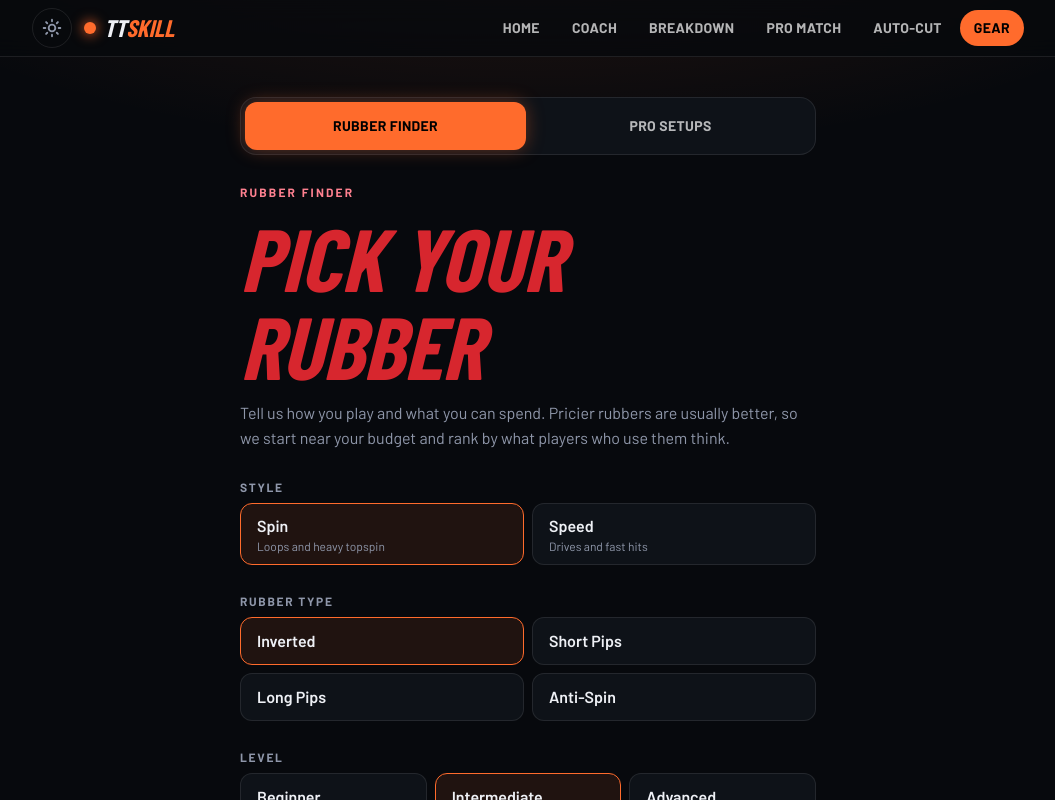
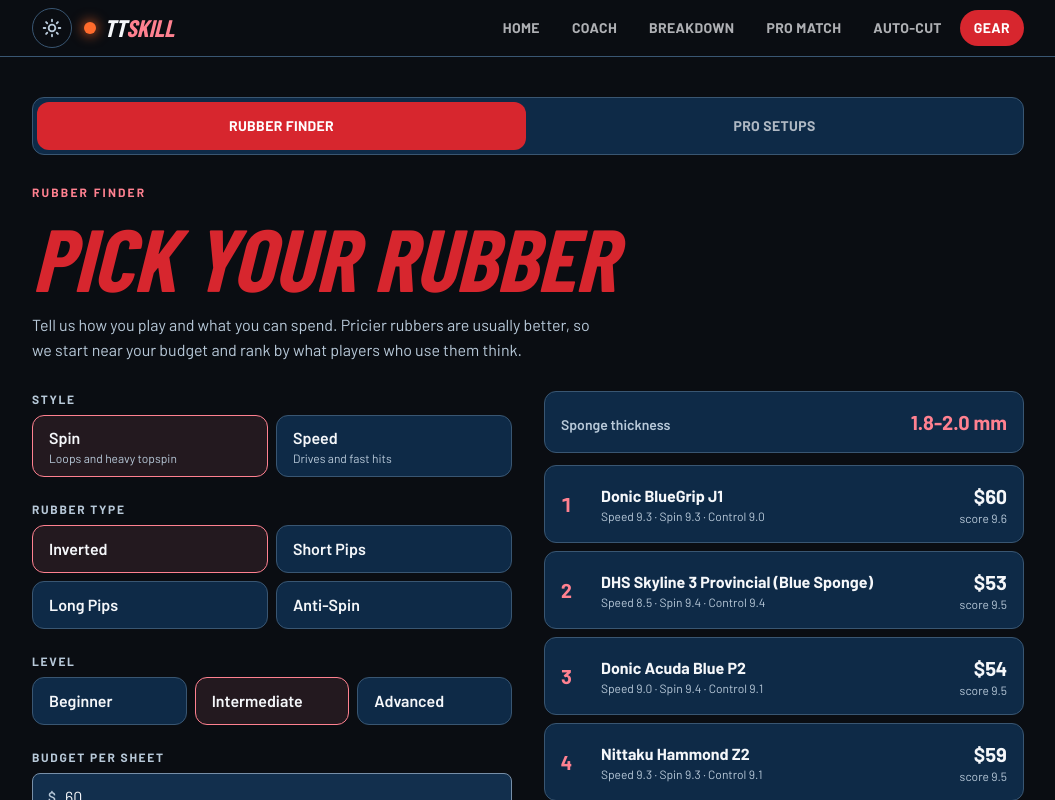
Before and after one commit to iambmd/TTSkill, a Next.js app in the folder frontend/: page /rubbers in a window 1280 px wide. Shown: the top 800 px of the page, without its empty margins (112-1167 px from the left). Built offline with nearby package versions, Linux system fonts and the light colour scheme; no server answers; a web font is replaced by a local one.

Commit message:
Restyle Gear to match Coach

```diff
--- a/frontend/app/gear-tabs.tsx
+++ b/frontend/app/gear-tabs.tsx
@@ -5,13 +5,13 @@ export function GearTabs({ active }: { active: "rubbers" | "pros" }) {
   const tab = (href: string, label: string, on: boolean) => (
     <Link
       href={href} aria-current={on ? "page" : undefined}
-      className={`flex h-12 flex-1 items-center justify-center rounded-xl text-sm font-bold uppercase tracking-wide transition ${on ? "bg-accent text-black shadow-[0_0_18px_rgb(255_107_44/0.35)]" : "text-white/70 hover:text-white"}`}
+      className={`flex h-12 flex-1 items-center justify-center rounded-xl text-sm font-bold uppercase tracking-wide transition ${on ? "action-fill" : "text-white/70 hover:text-white"}`}
     >
       {label}
     </Link>
   );
   return (
-    <nav className="flex gap-1 rounded-2xl border border-line bg-panel p-1">
+    <nav className="gear-tabs surface-card flex gap-1 p-1">
       {tab("/rubbers", "Rubber finder", active === "rubbers")}
       {tab("/pros", "Pro setups", active === "pros")}
     </nav>
--- a/frontend/app/pros/page.tsx
+++ b/frontend/app/pros/page.tsx
@@ -4,7 +4,7 @@ import { useState } from "react";
 import data from "@/lib/pros.json";
 import productData from "@/lib/product-images.json";
 import { GearTabs } from "../gear-tabs";
-import { PageIntro, inputClass, labelClass } from "../ui";
+import { PageIntro, inputClass, labelClass, strokeFamily } from "../ui";
 import { ProPhoto, SetupStrip, type ProductImage } from "./pro-photo";
 
 type Pro = {
@@ -26,11 +26,11 @@ const norm = (s: string) => s.normalize("NFD").replace(/[̀-ͯ]/g, "").toLowerCa
 
 function ProCard({ p }: { p: Pro }) {
   return (
-    <article className="space-y-4 rounded-3xl border border-line bg-panel p-5">
+    <article className="surface-card min-w-0 space-y-4 p-5">
       <header className="flex items-start gap-4">
         <ProPhoto name={p.name} wiki={p.wiki} />
         <div className="min-w-0 flex-1">
-          <h2 className="headline text-3xl">{p.name}</h2>
+          <h2 className="section-title text-2xl">{p.name}</h2>
           <p className="text-sm text-muted">{p.country} · {p.grip}</p>
           {p.uncertain && (
             <span className="mt-2 inline-block rounded-full border border-accent/50 px-2.5 py-1 text-[0.65rem] font-bold uppercase tracking-wide text-accent">
@@ -43,8 +43,10 @@ function ProCard({ p }: { p: Pro }) {
       <dl className="grid gap-2 text-sm">
         {([["Blade", p.blade], ["Forehand", p.fh], ["Backhand", p.bh]] as const).map(([k, v]) => (
           <div key={k} className="flex gap-3 rounded-xl bg-white/[0.03] px-3 py-2.5">
-            <dt className="w-20 shrink-0 text-xs font-bold uppercase tracking-wide text-muted">{k}</dt>
-            <dd className="font-semibold">{v}</dd>
+            <dt className="w-20 shrink-0 text-xs font-bold uppercase tracking-wide text-muted">
+              <span className={k === "Blade" ? undefined : "stroke-label"} data-stroke={strokeFamily(k)}>{k}</span>
+            </dt>
+            <dd className="min-w-0 break-words font-semibold">{v}</dd>
           </div>
         ))}
       </dl>
@@ -70,14 +72,14 @@ export default function ProsPage() {
   const hits = query ? PROS.filter((p) => norm(p.name).includes(query)) : PROS;
 
   return (
-    <div className="mx-auto max-w-xl space-y-7">
+    <div className="training-page space-y-7">
       <GearTabs active="pros" />
       <PageIntro
         eyebrow="Pro setups"
         title="What the pros use"
         body="Blade and rubbers for 20 of the best. Search for your favourite player."
       />
-      <div>
+      <div className="max-w-lg">
         <label htmlFor="pro-search" className={labelClass}>Player</label>
         <input
           id="pro-search" type="search" value={q} onChange={(e) => setQ(e.target.value)}
@@ -87,11 +89,11 @@ export default function ProsPage() {
       <section aria-live="polite" className="space-y-4">
         {hits.length === 0 ? (
           <div className="rounded-3xl border border-dashed border-line p-8 text-center">
-            <p className="headline text-3xl">Not here yet</p>
+            <p className="section-title text-2xl">Not here yet</p>
             <p className="mt-2 text-sm text-muted">We have 20 players so far. More are coming.</p>
           </div>
         ) : (
-          hits.map((p) => <ProCard key={p.name} p={p} />)
+          <div className="grid gap-4 md:grid-cols-2">{hits.map((p) => <ProCard key={p.name} p={p} />)}</div>
         )}
       </section>
     </div>
--- a/frontend/app/pros/pro-photo.tsx
+++ b/frontend/app/pros/pro-photo.tsx
@@ -40,7 +40,7 @@ export function ProPhoto({ name, wiki }: { name: string; wiki: string[] }) {
         {photo
           // eslint-disable-next-line @next/next/no-img-element -- remote Commons thumbnail, no need for next/image here
           ? <img src={photo.src} alt={name} className="size-full object-cover object-top" loading="lazy" />
-          : <span className="headline text-3xl text-white/40">{initials(name)}</span>}
+          : <span className="text-3xl font-bold text-muted">{initials(name)}</span>}
       </div>
       {photo && (
         <figcaption className="mt-1 text-[0.6rem] text-muted">
@@ -60,18 +60,18 @@ function Drawn({ part, name }: { part: "blade" | "fh" | "bh"; name: string }) {
   if (part === "blade") {
     return (
       <svg viewBox="0 0 60 80" className="h-20" aria-hidden>
-        <ellipse cx="30" cy="30" rx="26" ry="28" fill="#c9965b" />
-        <ellipse cx="30" cy="30" rx="20" ry="22" fill="none" stroke="#a87943" strokeWidth="1.5" />
-        <rect x="24" y="54" width="12" height="24" rx="4" fill="#8a5a2b" />
+        <ellipse cx="30" cy="30" rx="26" ry="28" fill="var(--training-backhand-line)" />
+        <ellipse cx="30" cy="30" rx="20" ry="22" fill="none" stroke="var(--training-backhand)" strokeWidth="1.5" />
+        <rect x="24" y="54" width="12" height="24" rx="4" fill="var(--training-control-line)" />
       </svg>
     );
   }
   const kind = kindOf(name);
   return (
     <svg viewBox="0 0 60 80" className="h-20" aria-hidden>
-      <ellipse cx="30" cy="30" rx="26" ry="28" fill={part === "fh" ? "#d6322f" : "#16181d"} stroke="rgb(255 255 255 / .25)" strokeWidth="1.5" />
+      <ellipse cx="30" cy="30" rx="26" ry="28" fill={part === "fh" ? "var(--training-forehand)" : "var(--training-backhand)"} stroke="var(--training-backhand-line)" strokeWidth="1.5" />
       {kind === "pips" && Array.from({ length: 30 }, (_, i) => (
-        <circle key={i} cx={10 + (i % 6) * 8} cy={10 + Math.floor(i / 6) * 9} r="1.6" fill="rgb(255 255 255 / .35)" />
+        <circle key={i} cx={10 + (i % 6) * 8} cy={10 + Math.floor(i / 6) * 9} r="1.6" fill="var(--training-backhand-line)" />
       ))}
     </svg>
   );
@@ -82,7 +82,7 @@ function Item({ part, label, name, img }: { part: "blade" | "fh" | "bh"; label:
   const photo = img && !failed;
   return (
     <figure className="flex min-w-0 flex-1 flex-col items-center gap-1.5">
-      <div className="grid h-24 w-full place-items-center overflow-hidden rounded-xl bg-neutral-50 p-1">
+      <div className="grid h-24 w-full place-items-center overflow-hidden rounded-xl bg-[var(--training-on-action)] p-1">
         {photo
           // eslint-disable-next-line @next/next/no-img-element -- hotlinked retailer image
           ? <img src={img.src} alt={name} loading="lazy" referrerPolicy="no-referrer" onError={() => setFailed(true)} className="max-h-full max-w-full object-contain" />
--- a/frontend/app/rubbers/page.tsx
+++ b/frontend/app/rubbers/page.tsx
@@ -49,13 +49,15 @@ export default function RubbersPage() {
   }, [style, type, level, budget]);
 
   return (
-    <div className="mx-auto max-w-xl space-y-7">
+    <div className="training-page space-y-7">
       <GearTabs active="rubbers" />
       <PageIntro
         eyebrow="Rubber finder"
         title="Pick your rubber"
         body="Tell us how you play and what you can spend. Pricier rubbers are usually better, so we start near your budget and rank by what players who use them think."
       />
+      <div className="grid gap-6 md:grid-cols-2 md:items-start md:gap-8">
+        <div className="min-w-0 space-y-6">
           <fieldset>
             <legend className={labelClass}>Style</legend>
             <RadioTiles name="style" options={STYLE_OPTIONS} value={style} onChange={setStyle} className="grid-cols-2" />
@@ -80,31 +82,31 @@ export default function RubbersPage() {
             </div>
             <p className="mt-2 text-xs text-muted">Nothing over budget. We rank in $10 steps down from it, best rated first in each step.</p>
           </div>
-
-      <section aria-live="polite" className="space-y-3">
+        </div>
+        <section aria-live="polite" className="min-w-0 space-y-3">
           {error && <p role="alert" className="rounded-2xl border border-red-500/40 bg-red-500/10 p-4 text-sm">{error}</p>}
           {rec && !error && (
             <>
-            <div className="flex items-baseline justify-between rounded-2xl border border-accent/40 bg-accent/10 p-4 shadow-[0_0_24px_rgb(255_107_44/0.15)]">
+              <div className="surface-card flex flex-wrap items-baseline justify-between gap-2 border-s-[4px] border-s-accent p-4">
                 <span className="text-sm font-semibold text-muted">Sponge thickness</span>
-              <span className="headline text-2xl text-accent">{rec.thickness}</span>
+                <span className="text-xl font-bold text-accent">{rec.thickness}</span>
               </div>
-            {rec.note && <p className="rounded-2xl border border-line bg-panel p-4 text-sm text-muted">{rec.note}</p>}
+              {rec.note && <p className="surface-card p-4 text-sm text-muted">{rec.note}</p>}
               {!rec.note && rec.results.length === 0 && (
-              <p className="rounded-2xl border border-line bg-panel p-4 text-sm text-muted">Nothing matches yet. Try another level.</p>
+                <p className="surface-card p-4 text-sm text-muted">Nothing matches yet. Try another level.</p>
               )}
               <ol className="space-y-2">
                 {rec.results.map((r, i) => (
-                <li key={r.name} className="flex items-center gap-4 rounded-2xl border border-line bg-panel p-4">
-                  <span className="headline w-6 text-2xl text-accent">{i + 1}</span>
+                  <li key={r.name} className="flex items-center gap-4 surface-card p-4">
+                    <span className="w-6 shrink-0 text-xl font-bold tabular-nums text-accent">{i + 1}</span>
                     <div className="min-w-0 flex-1">
-                    <p className="truncate font-bold">{r.name}</p>
+                      <p className="break-words font-bold">{r.name}</p>
                       <p className="text-xs text-muted">
                         Speed {fmt(r.speed)} · Spin {fmt(r.spin)} · Control {fmt(r.control)}
                       </p>
                     </div>
                     <div className="text-right">
-                    <p className="headline text-xl">${r.price?.toFixed(0)}</p>
+                      <p className="text-xl font-bold tabular-nums">${r.price?.toFixed(0)}</p>
                       <p className="text-xs text-muted">score {fmt(r.overall)}</p>
                     </div>
                   </li>
@@ -117,5 +119,6 @@ export default function RubbersPage() {
           )}
         </section>
       </div>
+    </div>
   );
 }
```
Also changed, not shown: 1 other file (tests, documents, lock files or other folders). Lines whose indentation alone changed are shown as unchanged.
